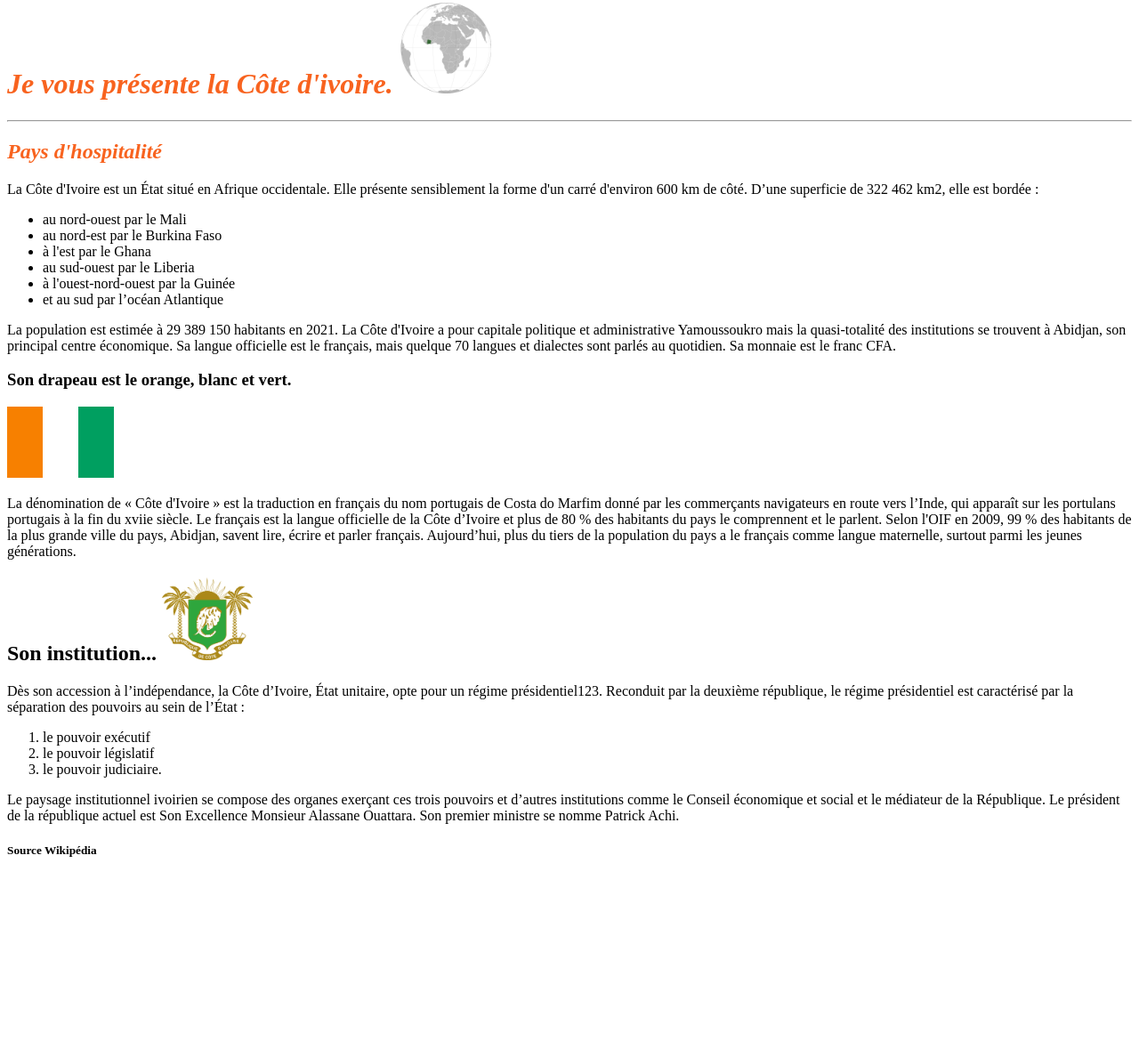
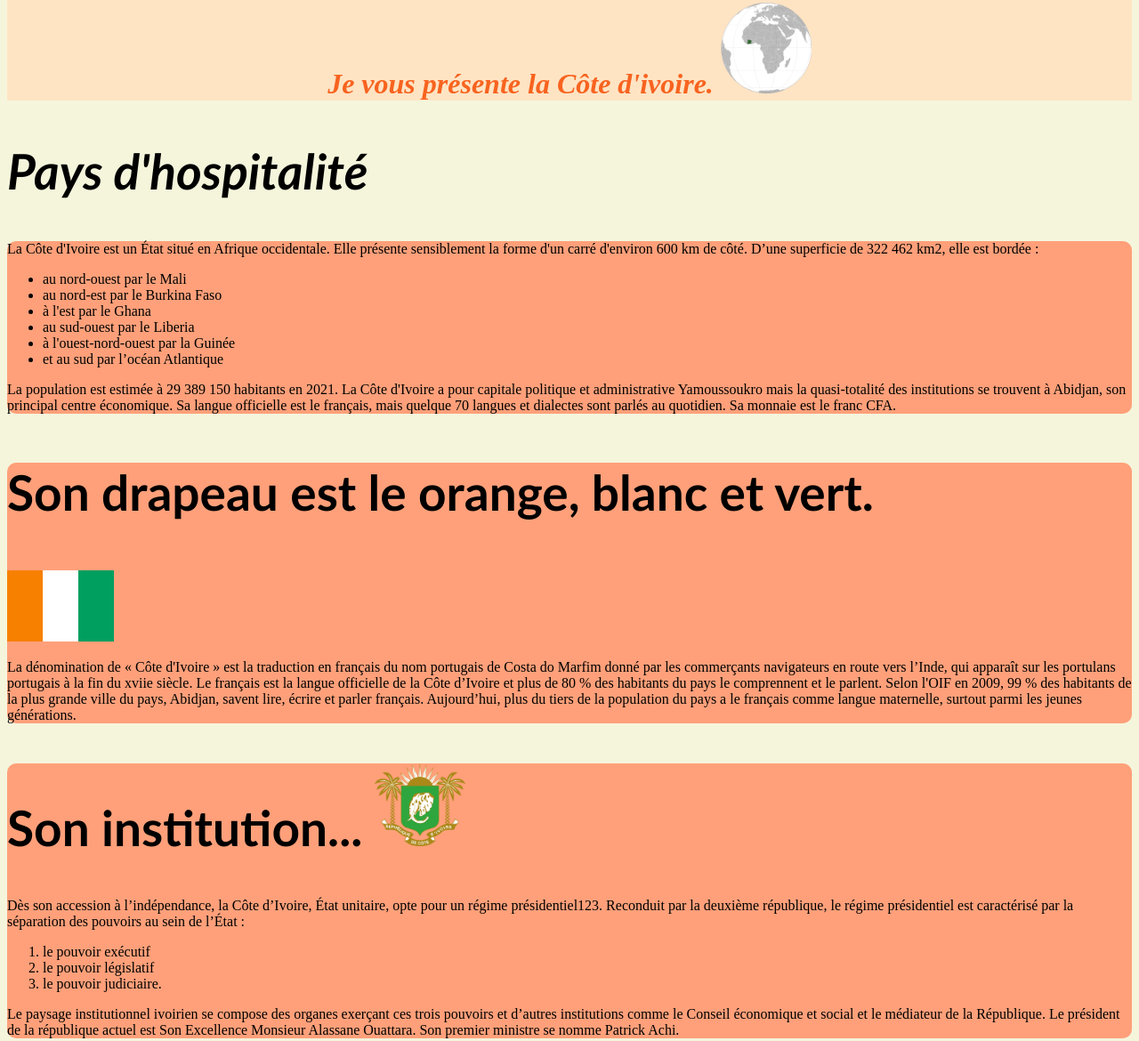
Before and after one commit to WilliamAwh/s1-utiliser-gitlab, a plain HTML site: page index.html in a window 1280 px wide. Shown: the part 44-1214 px from the top of the page at 89% size. Before the commit the page ends 1030 px from the top, so only its background shows below. Drawn offline with Linux system fonts and the light colour scheme.

Commit message:
commit 7.0

```diff
--- a/index.html
+++ b/index.html
@@ -16,15 +16,15 @@
 					<em class="orange bold">Je vous présente la Côte d'ivoire.</em>
 					<img src="world.png" alt="" width="102" height="102">
 				</h1>
-				<hr />
+
 			</header>
 			<h2>
-				<em class="orange"> Pays d'hospitalité</em>
+
+				<em class="orange,"> Pays d'hospitalité</em>
 			</h2>
 			<section>
 
 				<p>
-
 					La Côte d'Ivoire est un État situé en Afrique occidentale. Elle présente sensiblement la forme d'un carré d'environ 600 km de côté.
 					D’une superficie de 322 462 km2, elle est bordée :
 
--- a/style.css
+++ b/style.css
@@ -16,5 +16,37 @@ em{
 .bold{
     font-weight: bold;
 }
+header{
+    background-color: bisque;
+    text-align: center;
+}
 
-.background
+h2, h3{
+    font-family: "Gill Sans", sans-serif;
+    color: black;
+    font-size: 55px;
+}
+body{
+    background: beige;
+    font-family: "Times New Roman", Times, serif;
+
+}
+
+
+section{
+    display: block;
+    background: lightsalmon;
+    border-radius: 10px;
+}
+
+footer{
+    background-color: black;
+    color: beige;
+    font-size: 14px;
+    text-align: center;
+    padding: 10px;
+}
+
+/*
+menu
+*/
```
